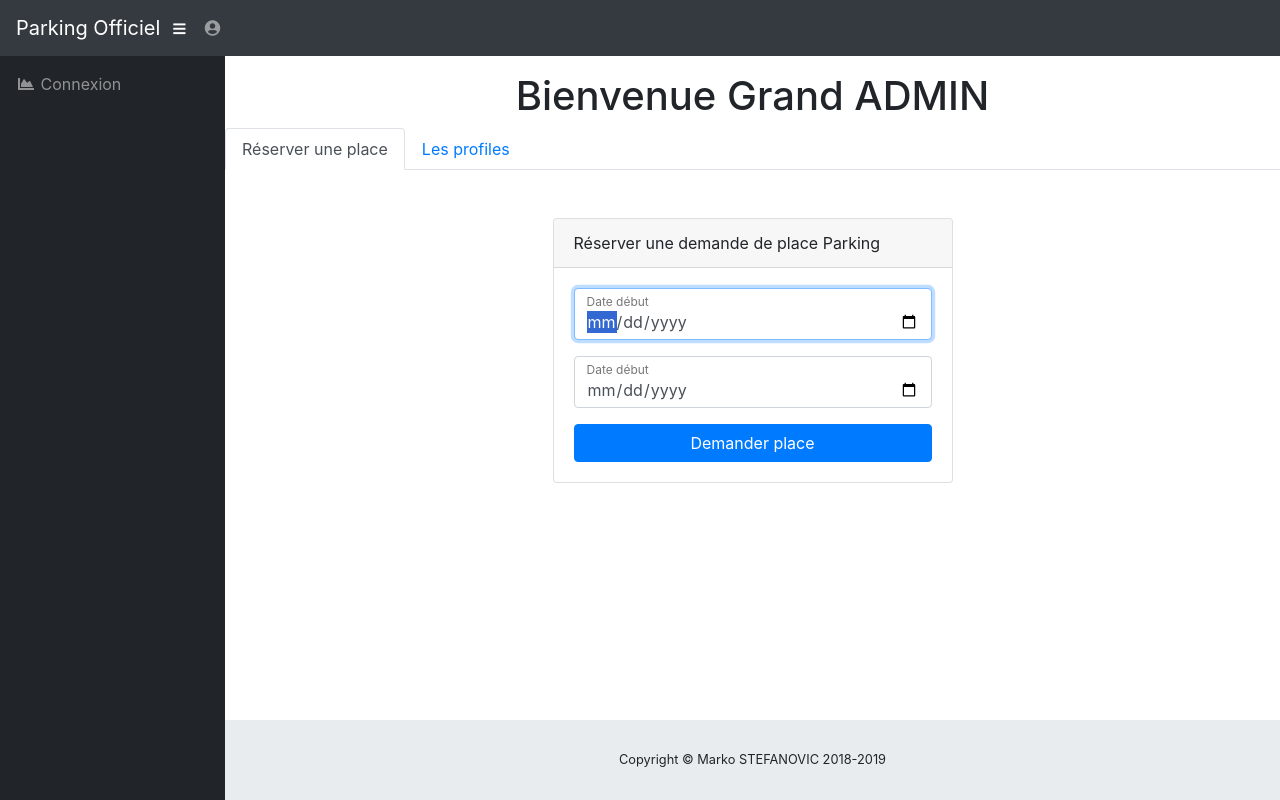
After one commit to MarkoStefanovic-98/ParkingBts, a PHP site: template View/userView.php in a window 1280 px wide. The commit adds this page. Run offline with PHP 8.4, Linux system fonts and the light colour scheme; the template is opened without the code that fills it, so the values that code supplies are empty; some libraries are stand-ins or nearby versions.

Commit message:
Start gestion user

```diff
--- a/Controller/login.php
+++ b/Controller/login.php
@@ -20,7 +20,7 @@ if(isset($_POST['submit']))
 
     if($SESSION['lvl'] = 2){
 
-        header('Location:'.BASE_URL.'/accueil');
+        header('Location:'.BASE_URL.'/user?id_u='.($_SESSION['id_u']));
 
                             }
     if($SESSION['lvl'] = 3){
--- a/View/adminView.php
+++ b/View/adminView.php
@@ -65,7 +65,7 @@ Bienvenue Grand ADMIN
                         <?= $value['nom']."  ".$value['prenom'];?>
                     </td>
                     <td>
-                        <a href="<?=BASE_URL;?>/compte?id_u=<?=$value['id_u'];?>">Compte</a>
+                        <a href="<?=BASE_URL;?>/compte?id_u=<?=$value['id_u'];?>">Changer le mot de passe</a>
                     </td>
                     <td><a href="<?=BASE_URL;?>/admin/<?=$value['id_u'];?>">Supprimer</a></td>
                 </tr>
--- /dev/null
+++ b/View/userView.php
@@ -0,0 +1,64 @@
+<center>
+    <h1>
+
+        Bienvenue Grand ADMIN
+
+    </h1></center>
+<nav>
+    <div class="nav nav-tabs" id="nav-tab" role="tablist">
+        <a class="nav-item nav-link active" id="nav-demandes-tab" data-toggle="tab" href="#nav-demandes" role="tab" aria-controls="nav-demandes" aria-selected="true">Réserver une place</a>
+        <a class="nav-item nav-link" id="nav-profiles-tab" data-toggle="tab" href="#nav-profiles" role="tab" aria-controls="nav-profiles" aria-selected="false">Les profiles</a>
+    </div>
+</nav>
+
+<div class="tab-content" id="nav-tabContent">
+    <div class="tab-pane fade show active" id="nav-demandes" role="tabpanel" aria-labelledby="nav-demandes-tab">
+        <div class="container">
+            <div class="card card-login mx-auto mt-5">
+                <div class="card-header">Réserver une demande de place Parking</div>
+                <div class="card-body">
+
+
+                    <form method="POST">
+                        <div class="form-group">
+
+                            <div class="form-label-group">
+                                <input type="date" id="inputDate" name="deb" class="form-control" placeholder="Date_deb" required="required" autofocus="autofocus">
+                                <label for="inputDate">Date début</label>
+                            </div>
+
+                        </div>
+                        <div class="form-group">
+                            <div class="form-label-group">
+                                <input type="date" id="inputDate" name="fin" class="form-control" placeholder="Date_deb" required="required" autofocus="autofocus">
+                                <label for="inputDate">Date début</label>
+                            </div>
+                        </div>
+                        <button class="btn btn-primary btn-block" name="submit_reserve">Demander place</button>
+                    </form>
+
+
+                </div>
+            </div>
+        </div>
+    </div>
+
+    <div class="tab-pane fade" id="nav-profiles" role="tabpanel" aria-labelledby="nav-profiles-tab">
+        <table class="table table-hover">
+            <thead>
+            <tr>
+                <th>Nom / Prénom</th>
+                <th>Compte</th>
+                <th>Supprimer</th>
+            </tr>
+            </thead>
+                <tr>
+                    <td>
+                    </td>
+                    <td>
+                    </td>
+                    <td></td>
+                </tr>
+        </table>
+    </div>
+</div>
--- a/layout.php
+++ b/layout.php
@@ -70,7 +70,7 @@
             elseif (isset($_SESSION['connecte'])AND ($_SESSION['lvl'] == 2))
             {
                 echo '<li class="nav-item">
-                  <a class="nav-link" href="'.BASE_URL.'/user">
+                  <a class="nav-link" href="'.BASE_URL.'/user?id_u='.($_SESSION['id_u']).'">
                     <i class="fas fa-fw fa-chart-area"></i>
                     <span>Gestion-User</span></a>
                 </li>';
```
Also changed, not shown: Controller/user.php (added, +22 -0 lines), Modele/userModele.php (added, +60 -0 lines), View/accueilView.php (+8 -4 lines).
